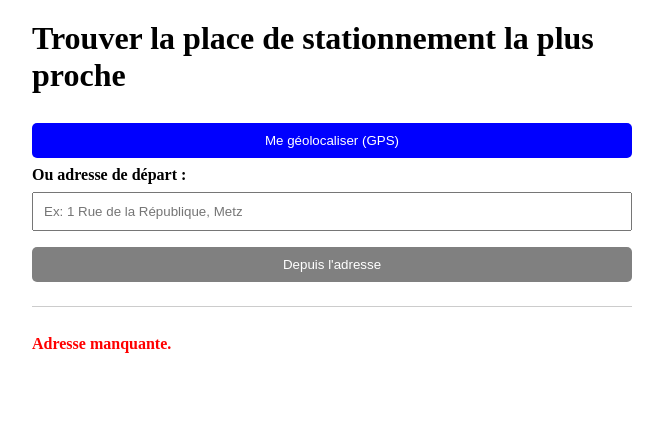
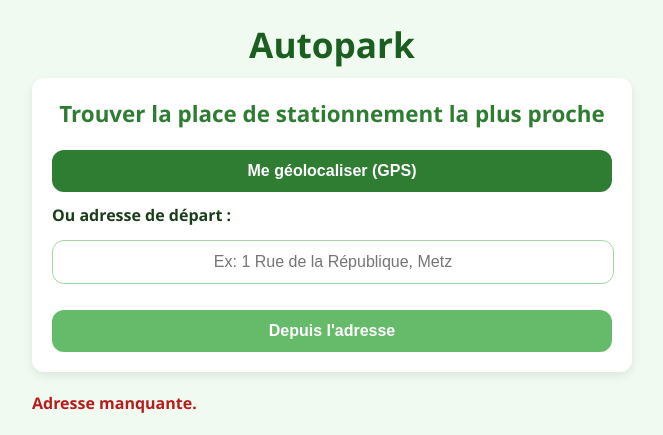
Before and after one commit to bohff/Autopark, a plain HTML site: page index.html in a window 1280 px wide. Both pictures are taken after a click on the button "Depuis l'adresse". Shown: the whole page, without its empty margins (308-971 px from the left). Drawn offline with Linux system fonts and the light colour scheme; some packages are replaced by stand-ins of ours.

Commit message:
Add frontend

```diff
--- a/css/style.css
+++ b/css/style.css
@@ -1,46 +1,132 @@
+/* Global */
 body {
     margin: 0 auto;
     padding: 20px;
     max-width: 600px;
+    font-family: 'Segoe UI', Tahoma, Geneva, Verdana, sans-serif;
+    background-color: #f0faf0;
+    color: #1a3d1a;
 }
 
+/* Titre de l'app */
+#appTitle {
+    text-align: center;
+    font-size: 2.2rem;
+    font-weight: bold;
+    color: #1b5e20;
+    margin-bottom: 10px;
+}
+
+/* Sous-titre */
 h1 {
     margin-top: 0;
+    color: #2e7d32;
+    text-align: center;
+    font-size: 1.4rem;
 }
 
-button, input {
-    box-sizing: border-box;
-  padding: 10px;
-  width: 100%;
-  margin: 8px 0;
+/* Formulaire */
+#formContainer {
+    background: #ffffff;
+    padding: 20px;
+    border-radius: 12px;
+    box-shadow: 0 4px 10px rgba(0,0,0,0.08);
+    margin-bottom: 20px;
 }
 
-button {
-  border-radius: 5px;
-  border: none;
+#formContainer div {
+    display: flex;
+    flex-direction: column;
+    gap: 8px;
 }
 
+
+
+/* Labels */
+label {
+    font-weight: 600;
+}
+
+/* Inputs */
+input {
+    border: 1px solid #a5d6a7;
+    border-radius: 12px;
+    padding: 12px 0;
+    width: 100%;
+    font-size: 16px;
+    margin-top: 6px;
+    margin-bottom: 12px;
+    text-align: center;
+}
+
+/* Boutons généraux */
+button {
+    border: none;
+    border-radius: 12px;
+    padding: 12px;
+    font-size: 16px;
+    font-weight: 600;
+    cursor: pointer;
+    width: 100%;
+    margin-top: 6px;
+}
+
+/* Boutons spécifiques */
 #gpsButton {
-  background: blue;
+    background: #2e7d32;
+    color: white;
+    margin-bottom: 12px;
+}
+
+#addressButton {
+    background: #66bb6a;
     color: white;
 }
 
-#addressButton {
-  background: gray;
+.showMapBtn {
+    background: #43a047;
     color: white;
 }
 
+/* Resultat et parkings */
 #result {
     margin-top: 16px;
-  border-top: 1px solid #ccc;
-  padding-top: 12px;
 }
 
-.error {
-  color: red;
-  font-weight: bold;
+.parkingItem {
+    background-color: #ffffff;
+    border-left: 6px solid #66bb6a;
+    padding: 15px 18px;
+    border-radius: 12px;
+    margin-bottom: 15px;
+    box-shadow: 0 4px 12px rgba(0,0,0,0.08);
 }
 
+.parkingItem h4 {
+    margin: 0 0 6px 0;
+    color: #2e7d32;
+    font-size: 1.1rem;
+}
+
+.parkingItem p {
+    margin: 4px 0;
+    font-size: 0.95rem;
+}
+
+/* Erreurs */
+.error {
+    color: #b71c1c;
+    font-weight: bold;
+    margin-top: 10px;
+}
+
+/* Liens Google Maps */
+a button {
+    background: #1b5e20;
+    margin-top: 6px;
+    color: white;
+}
+/* Affichage Maps */
 #map {
     height: 400px;
     width: 100%;
--- a/index.html
+++ b/index.html
@@ -5,15 +5,13 @@
     <meta name="viewport" content="width=device-width, initial-scale=1.0">
     <title>Autopark - Guidage Parking Metz</title>
     <link rel="stylesheet" href="./css/style.css">
-    <script src="https://maps.googleapis.com/maps/api/js?key=AIzaSyB0x46slqtPOs21EXI_eSnhvC5LvXksJns&v=weekly">
-    </script>
-
+    <script src="https://maps.googleapis.com/maps/api/js?key=AIzaSyB0x46slqtPOs21EXI_eSnhvC5LvXksJns&v=weekly"></script>
 </head>
-
 <body>
 
+  <div id="appTitle">Autopark</div>
+  <div id="formContainer">
   <h1>Trouver la place de stationnement la plus proche</h1>
-
     <div>
       <button id="gpsButton">Me géolocaliser (GPS)</button>
     </div>
@@ -23,14 +21,16 @@
       <input id="addressInput" placeholder="Ex: 1 Rue de la République, Metz">
       <button id="addressButton">Depuis l'adresse</button>
     </div>
+  </div>
 
   <div id="result"><p>Choisissez une option.</p></div>
   <div id="map"></div>
   <div id="directionPanel"></div>
 
+  <script src="./js/utils.js"></script>
   <script src="./js/map.js"></script>
-  <script src="./js/utils.js"></script>
   <script src="./js/api.js"></script>
   <script src="./js/app.js"></script>
 </body>
+
 </html>
--- a/js/app.js
+++ b/js/app.js
@@ -2,6 +2,7 @@ const gpsButton = document.getElementById('gpsButton');
 const addressButton = document.getElementById('addressButton');
 const addressInput = document.getElementById('addressInput');
 const result = document.getElementById('result');
+const formContainer = document.getElementById('formContainer');
 
 let mode = null;
 
@@ -9,20 +10,23 @@ gpsButton.addEventListener('click', onLocate);
 addressButton.addEventListener('click', onAddress);
 
 function showParkingResult({response, closeParkings}, userCoords) {
+    // Cacher le formulaire
+    formContainer.style.display = 'none';
+
     let content = `<h3>Position actuelle : ${response.originAddresses[0]}</h3>`;
+    content += `<p><strong>Voici les 5 parkings les plus proches :</strong></p>`;
 
     for (const parking of closeParkings) {
         const destAddress = response.destinationAddresses[parking.indice];
         const distance = response.rows[0].elements[parking.indice].distance.value;
         const duration = response.rows[0].elements[parking.indice].duration.text;
-        const mapsURL = buildGoogleMapsURL(userCoords, parking.coords);
         const pricing = parking.parkingDetails.parking.properties.cout;
         const type = parking.parkingDetails.parking.properties.typ;
         const freePlaces = parking.parkingDetails.parking.properties.place_libre;
         const totalPlaces = parking.parkingDetails.parking.properties.place_total;
 
         content += `
-        <div style="border:1px solid #ccc; padding:10px; border-radius:8px;">
+        <div class="parkingItem" style="border:1px solid #ccc; padding:10px; border-radius:8px; margin-bottom:10px;">
             <h4>${destAddress}</h4>
             <p><strong>Distance :</strong> ${distance} mètres</p>
             <p><strong>Durée estimée :</strong> ${duration}</p>
@@ -30,16 +34,22 @@ function showParkingResult({response, closeParkings}, userCoords) {
             <p><strong>Type :</strong> ${ type ? capitalizeFirstLetter(type) : "Non renseigné"}</p>
             ${freePlaces && totalPlaces ? `<p><strong>Places totales :</strong> ${totalPlaces}</p>
             <p><strong>Places libres :</strong> ${freePlaces}</p>`: `<p style="color:gray;">Disponibilité non vérifiable</p>`}
-            ${mode !== "address" ? `<button class="showMapBtn">Y aller</button>` : ""}
-            <a href="${mapsURL}" target="_blank"><button>Itinéraire Google Maps</button></a>
+            <button class="showMapBtn">Y aller</button>
         </div>
         `;
     }
+
     result.innerHTML = content;
+    result.style.display = 'block';
 
     document.querySelectorAll('.showMapBtn').forEach((btn, index) => {
         const parking = closeParkings[index];
-        btn.addEventListener('click', () => showMap(userCoords, parking.coords));
+        btn.addEventListener('click', () => {
+            // Cacher la liste des parkings
+            result.style.display = 'none';
+            // Lancer la map et le guidage
+            showMap(userCoords, parking.coords);
+        });
     });
 }
 
```
Lines whose indentation alone changed are shown as unchanged.
